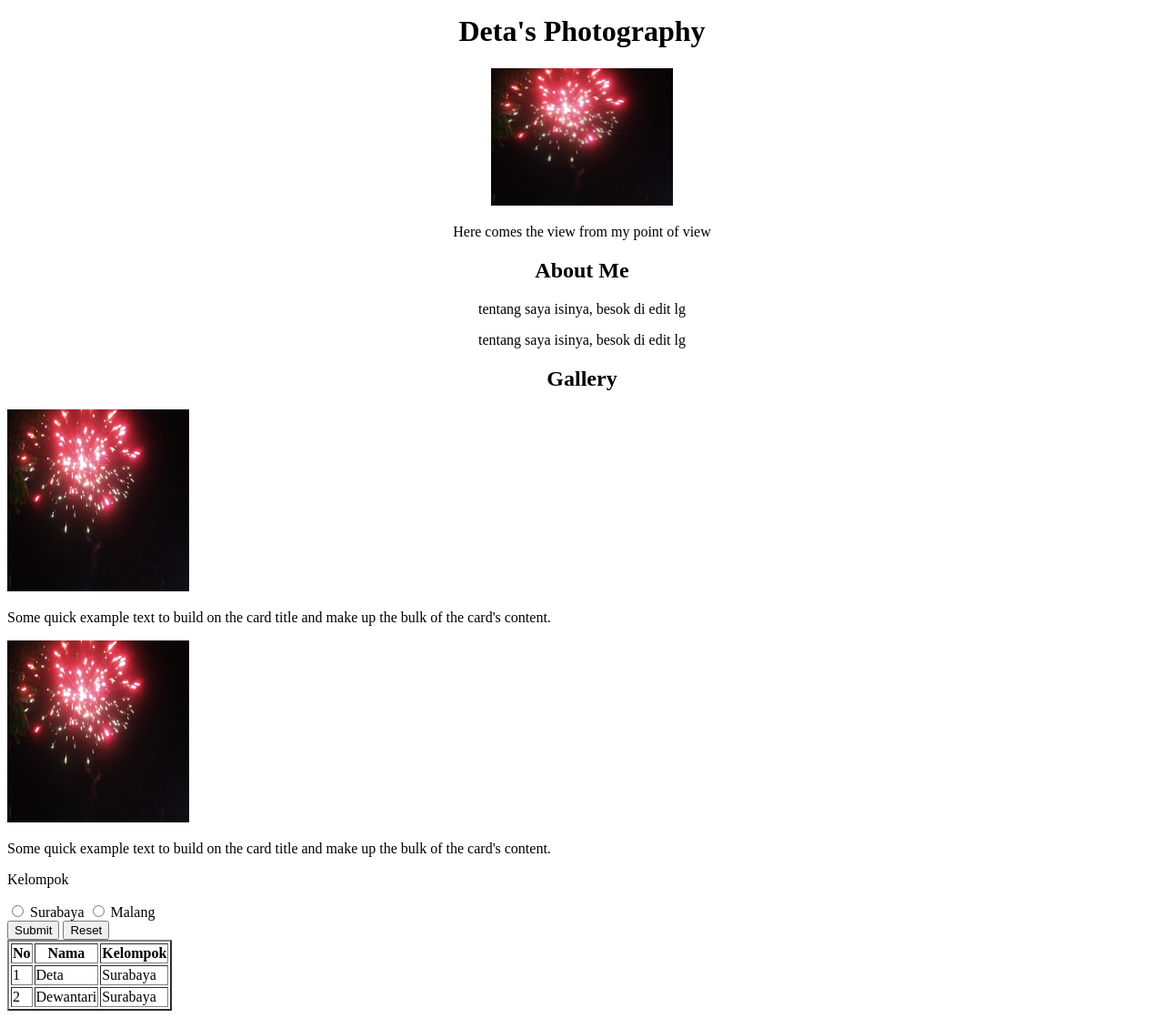
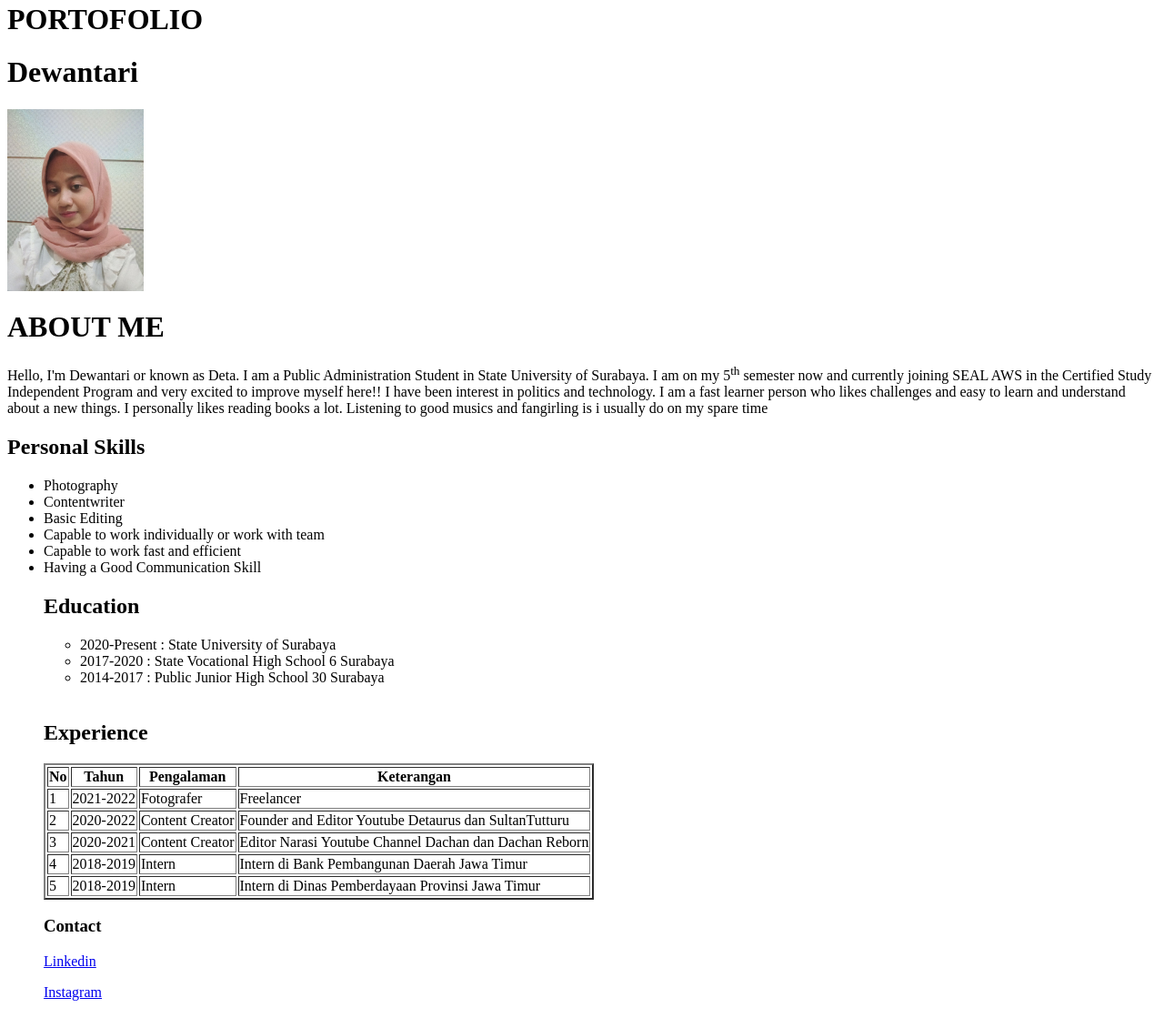
Before and after one commit to detatari/web-basic-seal, a plain HTML site: page portofolio.html in a window 1280 px wide. Shown: the part 5-1124 px from the top of the page at 91% size. Drawn offline with Linux system fonts and the light colour scheme.

Commit message:
html_element

```diff
--- a/portofolio.html
+++ b/portofolio.html
@@ -1,108 +1,77 @@
-<!DOCTYPE html>
-<html lang="en">
-<head>
-    <meta charset="UTF-8">
-    <meta http-equiv="X-UA-Compatible" content="IE=edge">
-    <meta name="viewport" content="width=device-width, initial-scale=1.0">
-    <title>Portfolio | Dewantari</title>
-</head>
+
+<html>
+
   <body>
+    <h1>PORTOFOLIO</h1>
+     <h1>Dewantari</h1>
+     <img src="profpic.jpeg" width="150" height="200">
+     <h1>ABOUT ME</h1>
+     <p>Hello, I'm Dewantari or known as Deta. I am a Public Administration Student in State University of Surabaya. I am on my 5<sup>th</sup> semester now
+        and currently joining SEAL AWS in the Certified Study Independent Program and very excited to improve myself here!!
+        I have been interest in politics and technology. I am a fast learner person who likes challenges and easy to learn and
+        understand about a new things. I personally likes reading books a lot. Listening to good musics and fangirling is
+        i usually do on my spare time</p>
+      <h2>Personal Skills</h2>
+      <ul>
+          <li>Photography</li>
+          <li>Contentwriter</li>
+          <li>Basic Editing</li>
+          <li>Capable to work individually or work with team</li>
+          <li>Capable to work fast and efficient</li>
+          <li>Having a Good Communication Skill</li>
 
-
-   <center><h1>Deta's Photography</h1></center>
-  <center><img src="Untitled.png" alt="detaprofpic" width="200"></center>
-
-   <center><p>Here comes the view from my point of view</p></center>
-
-   <section>
-        <div class="container">
-            <div class="row">
-                <div class="col">
-                  <center><h2>About Me</h2></center>
-                </div>
-            </div>
-            <div class="row">
-                <div class="col">
-                  <center><p>tentang saya isinya, besok di edit lg</p></center>
-                </div>
-                <div class="col">
-                    <center><p>tentang saya isinya, besok di edit lg</p></center>
-                </div>
-
-            </div>
-        </div>
-   </section>
-   <!-- section 3 -->
-      <section>
-
-      <div class="container">
-        <div class="row">
-            <div class="col">
-               <center><h2>Gallery</h2></center>
-            </div>
-        </div>
-        <div class="row">
-            <div class="col-4">
-                <div class="card">
-                    <img src="Untitled.png" class="card-img-top" alt="gallery1" width="200" height="200">
-                    <div class="card-body">
-                      <p class="card-text">Some quick example text to build on the card title and make up the bulk of the card's content.</p>
-                    </div>
-                  </div>
-
-            </div>
-        </div>
-        <div class="row">
-            <div class="col-4">
-                <div class="card">
-                    <img src="Untitled.png" class="card-img-top" alt="gallery1" width="200" height="200">
-                    <div class="card-body">
-                      <p class="card-text">Some quick example text to build on the card title and make up the bulk of the card's content.</p>
-                    </div>
-                  </div>
-
-            </div>
-        </div>
-      </div>
-
-      </section>
-   <!-- section 3 -->
-
-    <p>Kelompok</p>
-    <input type="radio" name="kelompok" id="Surabaya">
-    <label for="Surabaya">Surabaya</label>
-    <input type="radio" name="kelompok" id="Malang">
-    <label for="Malang">Malang</label>
-
-   <div>
-    <input type="submit" value="Submit">
-    <input type="reset" value="Reset">
-   </div>
-
-
-
-
-
-
+     <h2>Education</h2>
+     <ul>
+          <li>2020-Present    : State University of Surabaya</li>
+          <li>2017-2020       : State Vocational High School 6 Surabaya</li>
+          <li>2014-2017       : Public Junior High School 30 Surabaya</li>
+     </ul>
+     <br>
+     <h2>Experience</h2>
      <table border="2">
       <tr>
         <th>No</th>
-          <th>Nama</th>
-          <th>Kelompok</th>
+        <th>Tahun</th>
+        <th>Pengalaman</th>
+        <th>Keterangan</th>
       </tr>
       <tr>
           <td>1</td>
-            <td>Deta</td>
-            <td>Surabaya</td>
+          <td>2021-2022</td>
+          <td>Fotografer </td>
+          <td>Freelancer</td>
       </tr>
       <tr>
         <td>2</td>
-            <td>Dewantari</td>
-            <td>Surabaya</td>
+        <td>2020-2022</td>
+        <td>Content Creator</td>
+        <td>Founder and Editor Youtube Detaurus dan SultanTutturu</td>
       </tr>
+      <tr>
+        <td>3</td>
+        <td>2020-2021</td>
+        <td>Content Creator</td>
+        <td>Editor Narasi Youtube Channel Dachan dan Dachan Reborn</td>
+      </tr>
+      <tr>
+        <td>4</td>
+        <td>2018-2019</td>
+        <td>Intern</td>
+        <td>Intern di Bank Pembangunan Daerah Jawa Timur</td>
+      </tr>
+      <tr>
+        <td>5</td>
+        <td>2018-2019</td>
+        <td>Intern</td>
+        <td>Intern di Dinas Pemberdayaan Provinsi Jawa Timur</td>
+      </tr>
+
   </table>
 
 
 
+     <h3>Contact</h3>
+     <p><a href="https://www.linkedin.com/in/dewantari-86b535245/">Linkedin</a></p>
+     <p><a href="https://www.instagram.com/detaa_ri/">Instagram</a></p>
   </body>
 </html>
```
Lines whose indentation alone changed are shown as unchanged.
